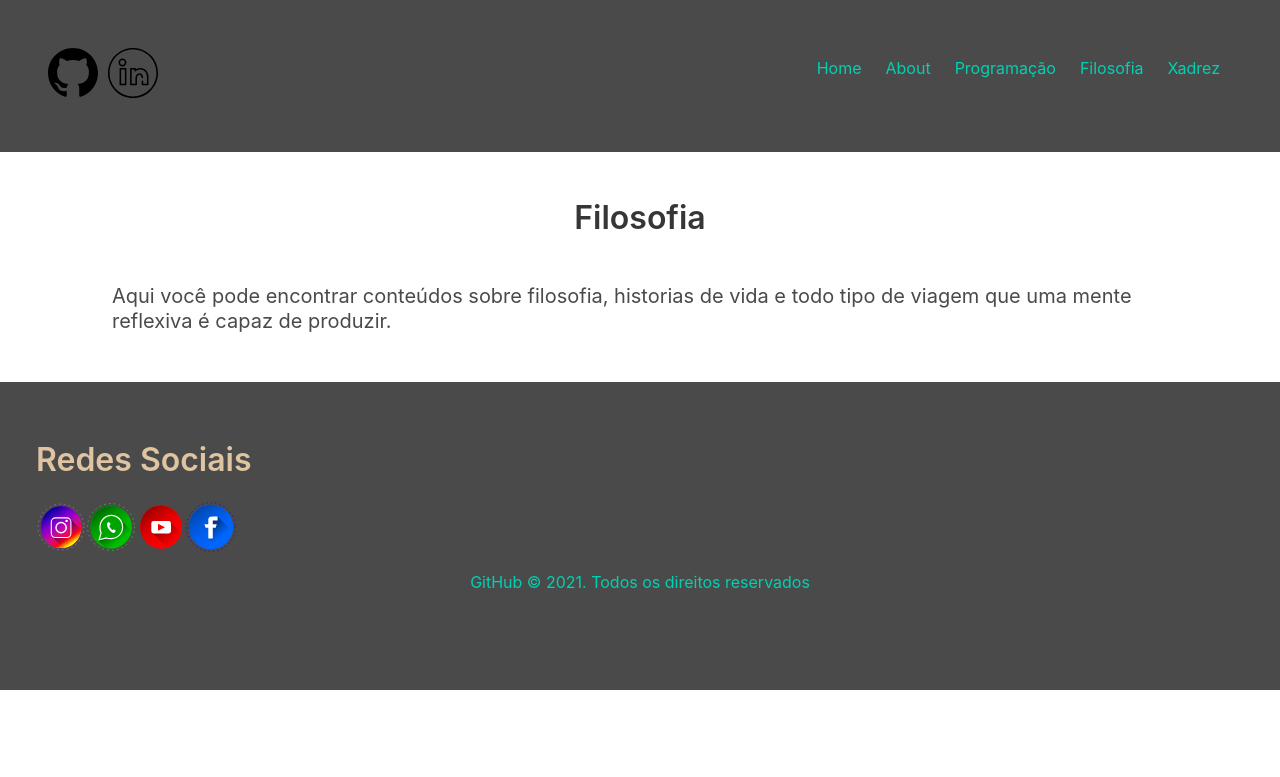
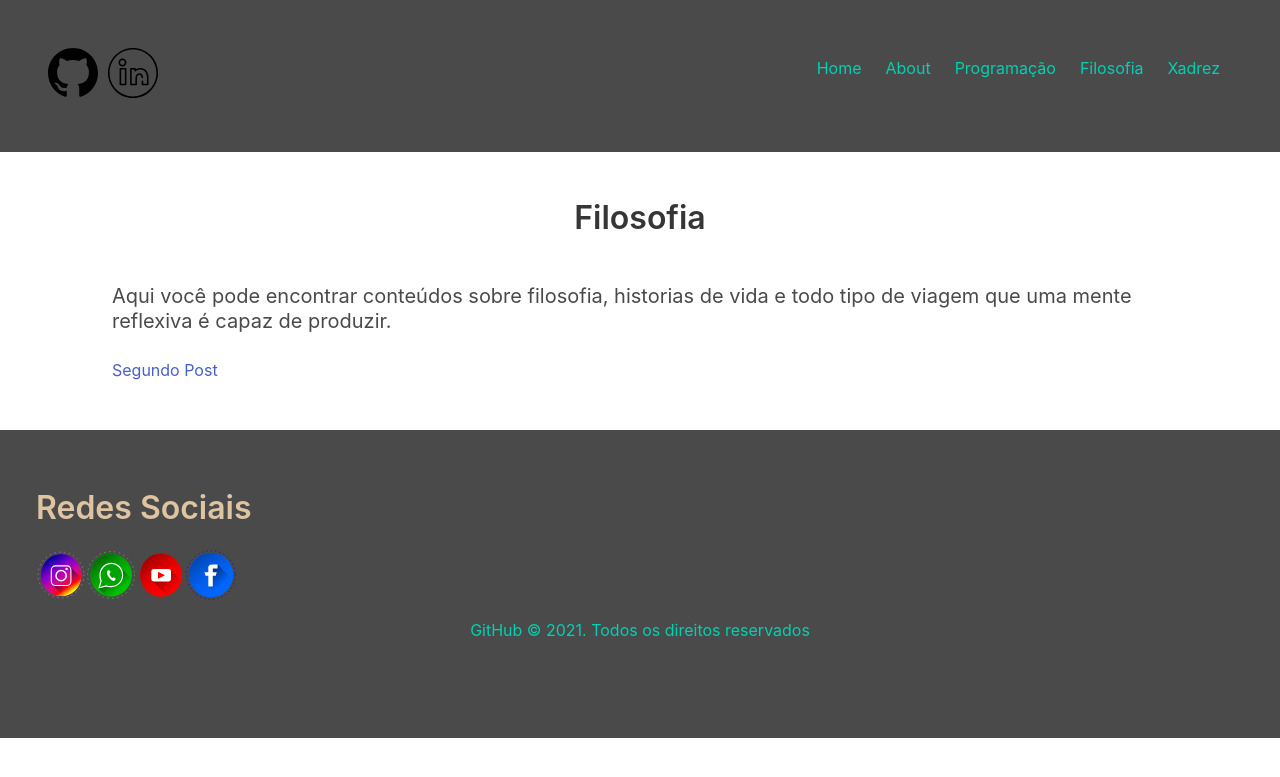
Before and after one commit to kusmin/blog, a Jekyll site: the page built from filosofia.html, in a window 1280 px wide. Shown: the top 777 px of the page. Built offline with Jekyll 4.4.1, drawn with Linux system fonts in a browser that asks for light colours.

Commit message:
ajustando a listagem dos posts

```diff
--- a/filosofia.html
+++ b/filosofia.html
@@ -4,3 +4,12 @@ title: Filosofia
 description: Aqui você pode encontrar conteúdos sobre filosofia,
     historias de vida e todo tipo de viagem que uma mente reflexiva é capaz de produzir.
 ---
+
+
+<ul>
+  {% for post in site.filosofia %}
+    <li>
+      <a href="{{ post.url }}">{{ post.title }}</a>
+    </li>
+  {% endfor %}
+</ul>
--- a/programacao.html
+++ b/programacao.html
@@ -11,7 +11,7 @@ description: Aqui você pode encontrar postagens sobre programação.
 
 ---
 <ul>
-  {% for post in site.posts %}
+  {% for post in site.programacao %}
     <li>
       <a href="{{ post.url }}">{{ post.title }}</a>
     </li>
```
Also changed, not shown: xadrez.html (+7 -0 lines).
